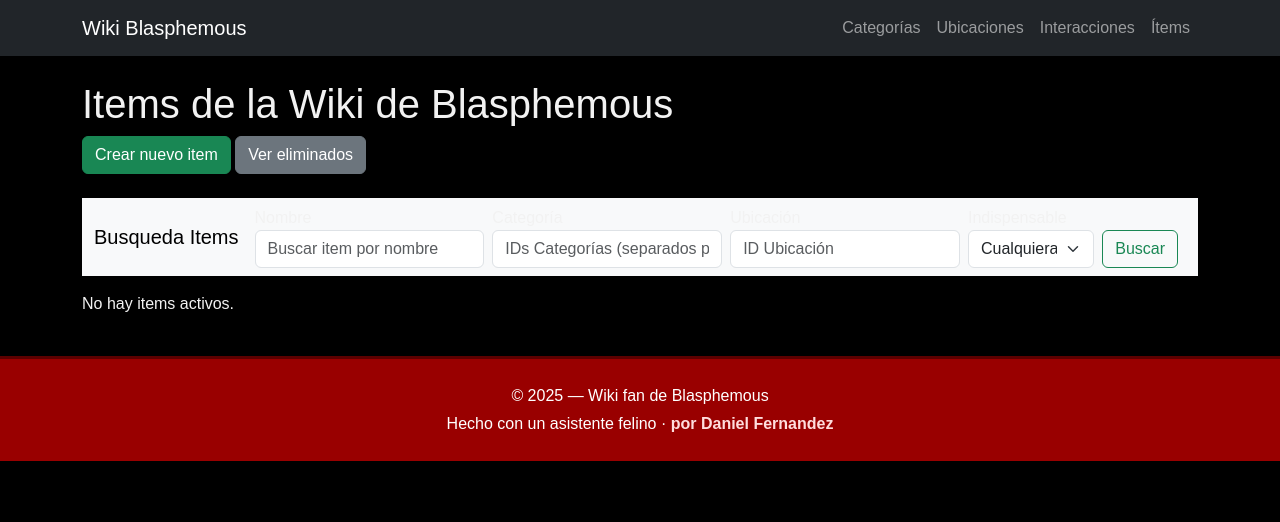
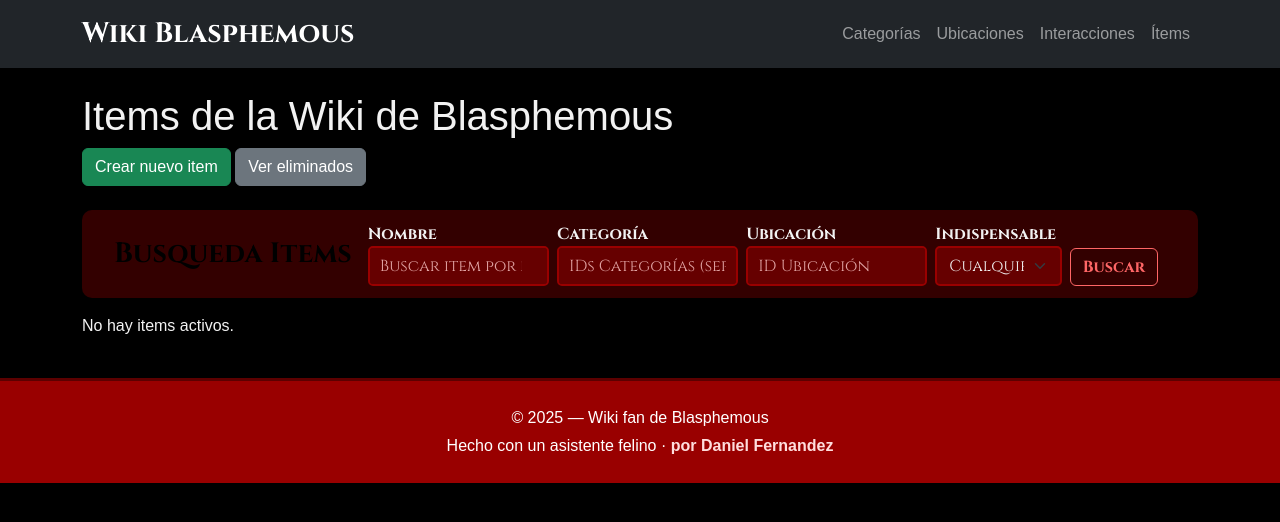
Before and after one commit to DanielLeonardoFernandez/blasphemous_wiki, a FastAPI app: page /items/search in a window 1280 px wide. Shown: the top 522 px of the page. Run offline with FastAPI, Linux system fonts and the light colour scheme; data that the repository does not hold is empty; parts of the project's set-up code (start-up, migrations or seed data) failed here and were passed over.

Commit message:
search toggle css update

```diff
--- a/static/css/styles.css
+++ b/static/css/styles.css
@@ -112,8 +112,8 @@ img {
 }
 
 .nav-icon {
-    width: 150px;               /* tamaño uniforme */
-    height: 150px;
+    width: 200px;               /* tamaño uniforme */
+    height: 200px;
     object-fit: contain;
     transition: transform 0.2s ease;
 }
@@ -122,3 +122,98 @@ img {
 .navbar-icons .nav-link:hover .nav-icon {
     transform: scale(1.15);
 }
+/* Fuente medieval para el brand del navbar */
+.navbar-brand {
+    font-family: 'Cinzel', serif;
+    font-weight: 700;   /* opcional: más destacado */
+    font-size: 1.75rem; /* ajusta tamaño según prefieras */
+}
+/* ====== CARDS PERSONALIZADAS ====== */
+.card {
+    background-color: #1a1a1a; /* color de fondo oscuro */
+    color: #f2f2f2;            /* texto claro */
+    border-radius: 10px;
+    box-shadow: 0 2px 8px rgba(0,0,0,0.6);
+    padding: 15px;
+    transition: transform 0.2s ease;
+}
+
+/* Hover opcional para darle efecto */
+.card:hover {
+    transform: translateY(-3px);
+    box-shadow: 0 4px 12px rgba(0,0,0,0.8);
+}
+
+/* Imagen dentro de la card */
+.card img {
+    width: 100%;          /* ocupa todo el ancho de la card */
+    height: 200px;        /* altura fija de la card */
+    object-fit: contain;  /* mantiene proporción y muestra toda la imagen */
+    background-color: #1a1a1a; /* opcional: fondo negro si hay espacio vacío */
+    border-radius: 10px 10px 0 0;
+}
+
+/* Títulos y textos dentro de la card */
+.card-title {
+    font-family: 'Cinzel', serif; /* tipografía medieval si quieres */
+    font-weight: 700;
+}
+
+.card-text {
+    font-size: 0.95rem;
+}
+/* ====== BARRA DE BÚSQUEDA ITEMS MEDIEVAL ====== */
+.navbar.bg-light {
+    background-color: #330000 !important;  /* rojo oscuro profundo */
+    padding: 12px 20px;
+    border-radius: 10px;                   /* bordes suavizados */
+    box-shadow: 0 4px 10px rgba(0,0,0,0.5); /* sombra para efecto 3D */
+    font-family: 'Cinzel', serif;          /* tipografía medieval */
+}
+
+/* Inputs de búsqueda */
+.navbar .form-control {
+    background-color: #660000;  /* rojo oscuro más claro */
+    color: #f2f2f2;             /* texto claro */
+    border: 2px solid #990000;  /* borde acotado y contrastante */
+    border-radius: 5px;
+    padding: 6px 10px;
+    font-family: 'Cinzel', serif;
+}
+
+.navbar .form-control::placeholder {
+    color: #ffcccc;  /* placeholder más suave */
+    opacity: 0.8;
+}
+
+/* Select de indispensable */
+.navbar .form-select {
+    background-color: #660000;
+    color: #f2f2f2;
+    border: 2px solid #990000;
+    border-radius: 5px;
+    font-family: 'Cinzel', serif;
+}
+
+/* Botón buscar */
+.navbar .btn-outline-success {
+    border-color: #ff6666;
+    color: #ff6666;
+    font-weight: bold;
+    font-family: 'Cinzel', serif;
+    transition: all 0.2s ease;
+}
+
+.navbar .btn-outline-success:hover {
+    background-color: #990000;
+    border-color: #ff3333;
+    color: #fff;
+    box-shadow: 0 2px 6px rgba(0,0,0,0.6);
+}
+
+/* Etiquetas de los inputs */
+.navbar .form-label {
+    color: #f2f2f2;
+    font-weight: bold;
+    font-family: 'Cinzel', serif;
+}
--- a/templates/categorias/categoria_detalles.html
+++ b/templates/categorias/categoria_detalles.html
@@ -7,7 +7,7 @@
 <a href="/categorias" class="btn btn-secondary mb-3">Volver a la lista</a>
 
 <!-- Contenedor ancho completo -->
-<div style="width: 100%; padding: 20px; background: #f8f9fa; border-radius: 8px;">
+<div style="width: 100%; padding: 20px; background: #1a1a1a; border-radius: 8px;">
 
     <!-- Imagen principal -->
     {% if categoria.imagen_url %}
--- a/templates/interacciones/interacciones_detalles.html
+++ b/templates/interacciones/interacciones_detalles.html
@@ -6,7 +6,7 @@
 <a href="/interacciones" class="btn btn-secondary mb-3">Volver a la lista</a>
 
 <!-- Contenedor completo -->
-<div style="width: 100%; padding: 20px; background: #f8f9fa; border-radius: 8px;">
+<div style="width: 100%; padding: 20px; background: #1a1a1a; border-radius: 8px;">
 
     <!-- Imagen principal -->
     {% if interaccion.imagen_url %}
--- a/templates/items/items_detalles.html
+++ b/templates/items/items_detalles.html
@@ -6,7 +6,7 @@
 <a href="/items" class="btn btn-secondary mb-3">Volver a la lista</a>
 
 <!-- Contenedor ancho completo -->
-<div style="width: 100%; padding: 20px; background: #f8f9fa; border-radius: 8px;">
+<div style="width: 100%; padding: 20px; background: #1a1a1a; border-radius: 8px;">
 
     <!-- Imagen principal -->
     {% if item.imagen_url %}
--- a/templates/ubicaciones/ubicaciones_detalles.html
+++ b/templates/ubicaciones/ubicaciones_detalles.html
@@ -6,7 +6,7 @@
 <a href="/ubicaciones" class="btn btn-secondary mb-3">Volver a la lista</a>
 
 <!-- Contenedor ancho completo -->
-<div style="width: 100%; padding: 20px; background: #f8f9fa; border-radius: 8px;">
+<div style="width: 100%; padding: 20px; background: #1a1a1a; border-radius: 8px;">
 
     <!-- Imagen principal -->
     {% if ubicacion.imagen_url %}
```
